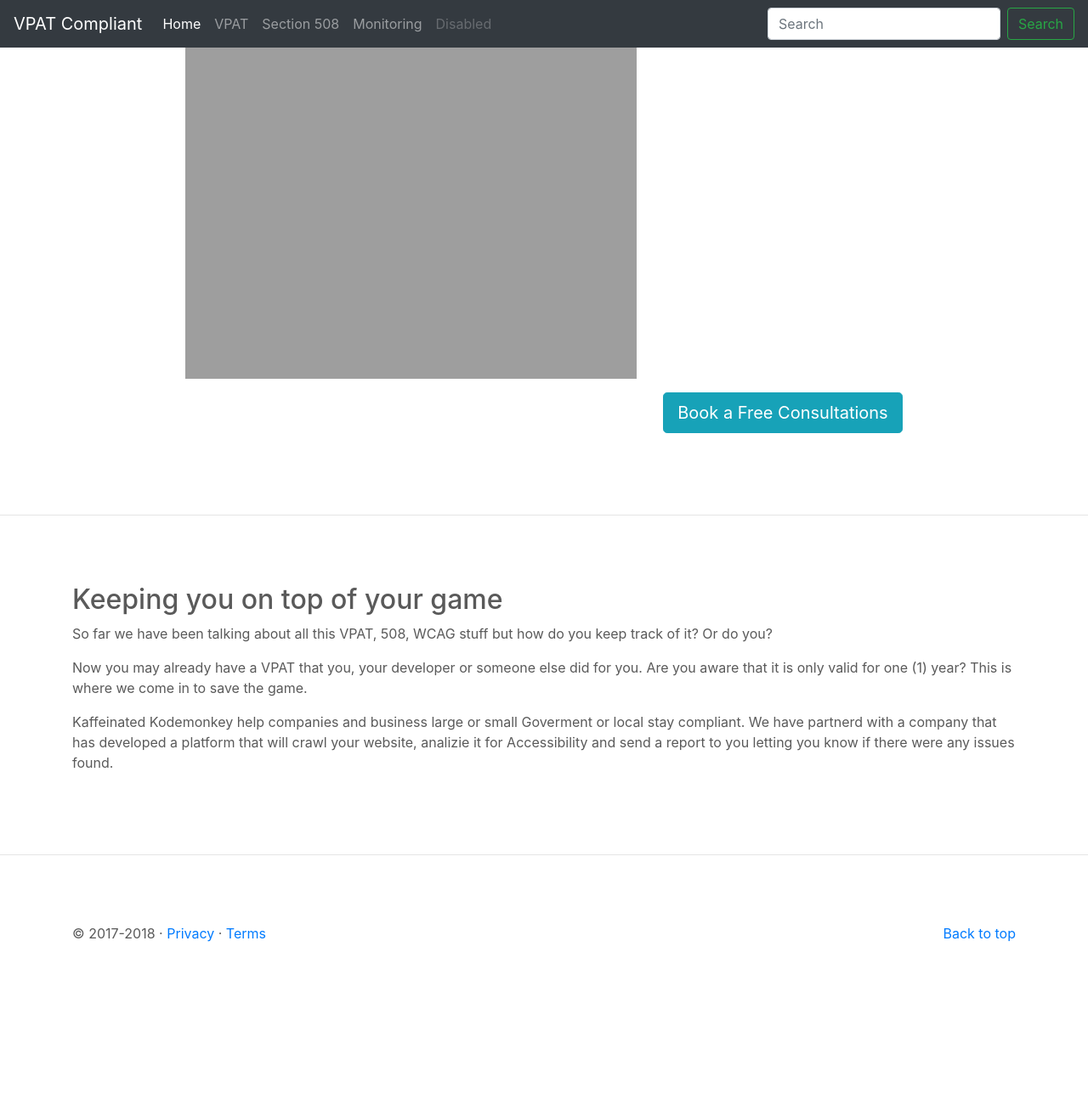
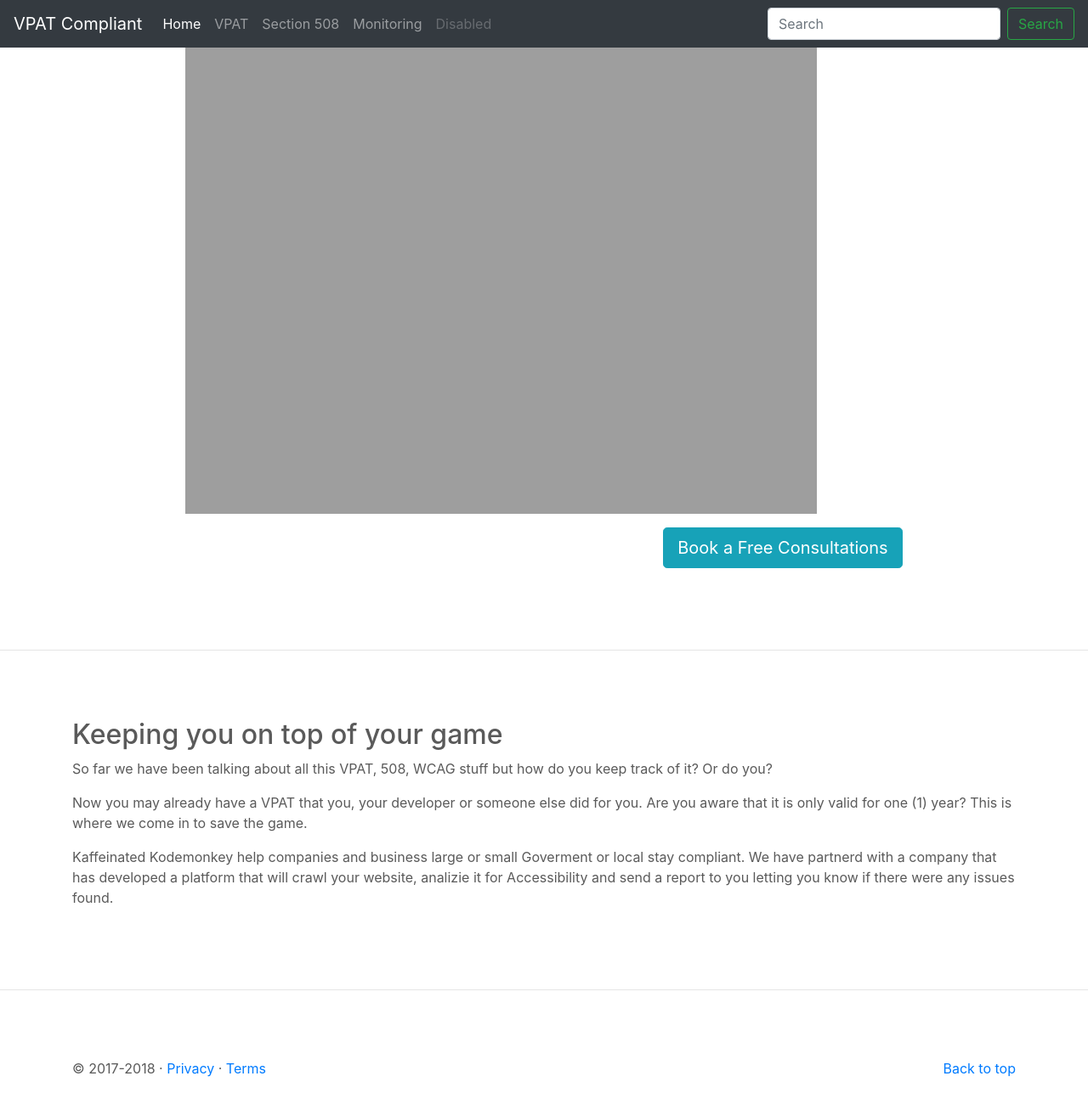
Before and after one commit to Kaffeianted-Kodemonkey/VPAT-Compliant, a Jekyll site: the page built from Monitoring.html, in a window 1280 px wide and 1334 px high. Shown: the top 1307 px of the window at 85% size. Built offline with Jekyll 4.4.1, drawn with Linux system fonts in a browser that asks for light colours.

Commit message:
updat all site

```diff
--- a/_layouts/page-template.html
+++ b/_layouts/page-template.html
@@ -15,7 +15,7 @@
         <div class="col-10 offset-md-2">
           <h2 class="sr-only">{{ page.caption }}<h2>
           <figure class="d-xs-none d-sm-none d-md-block d-lg-block">
-            <img class="img-fluid" src="{{ site.url }}/assets/images/{{ page.image }}" style="width:50%;" alt="{{ page.title }} banner image">
+            <img class="img-fluid" src="{{ site.url }}/assets/images/{{ page.image }}" style="width:70%;" alt="{{ page.title }} banner image">
           </figure>
         </div>
       </div>
```
